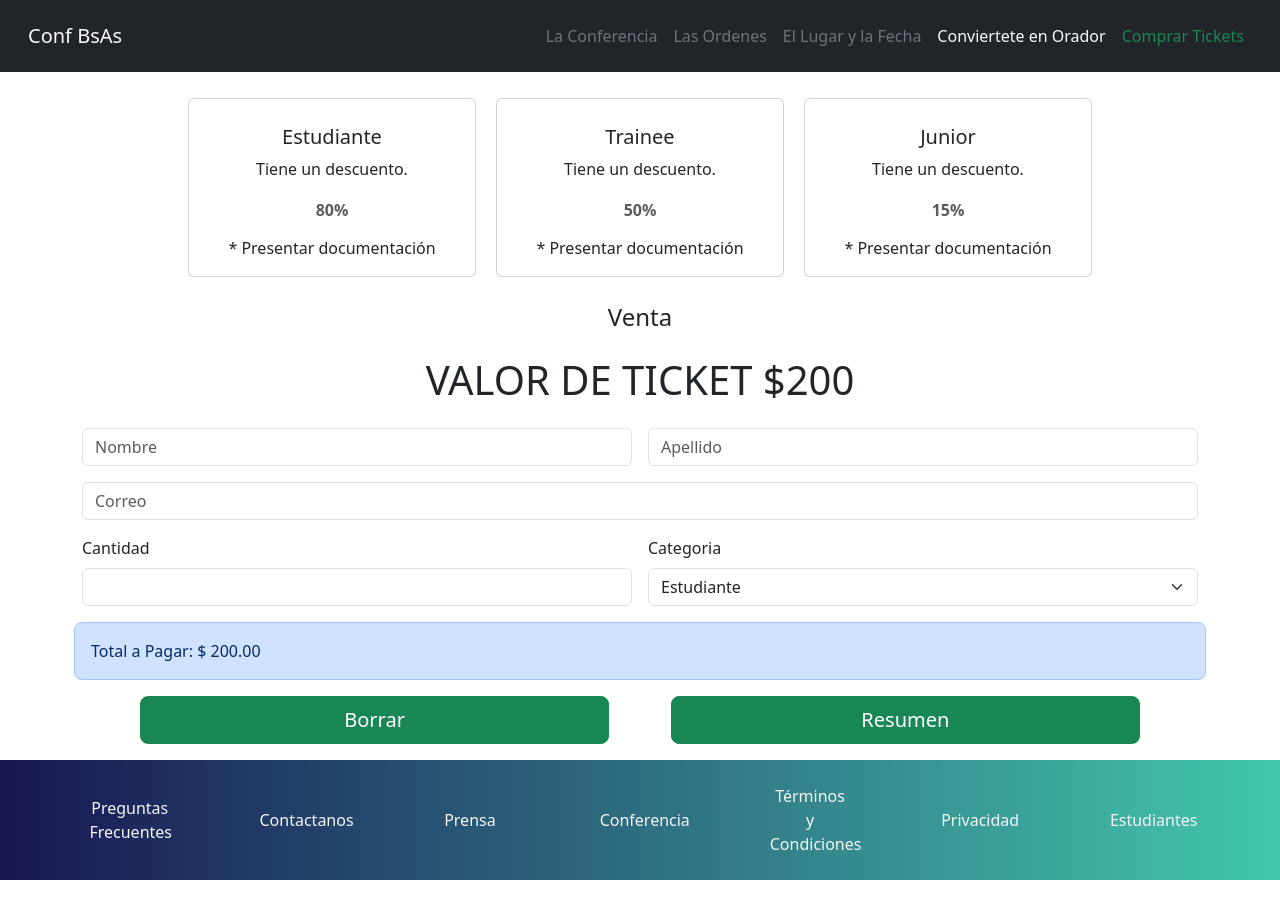
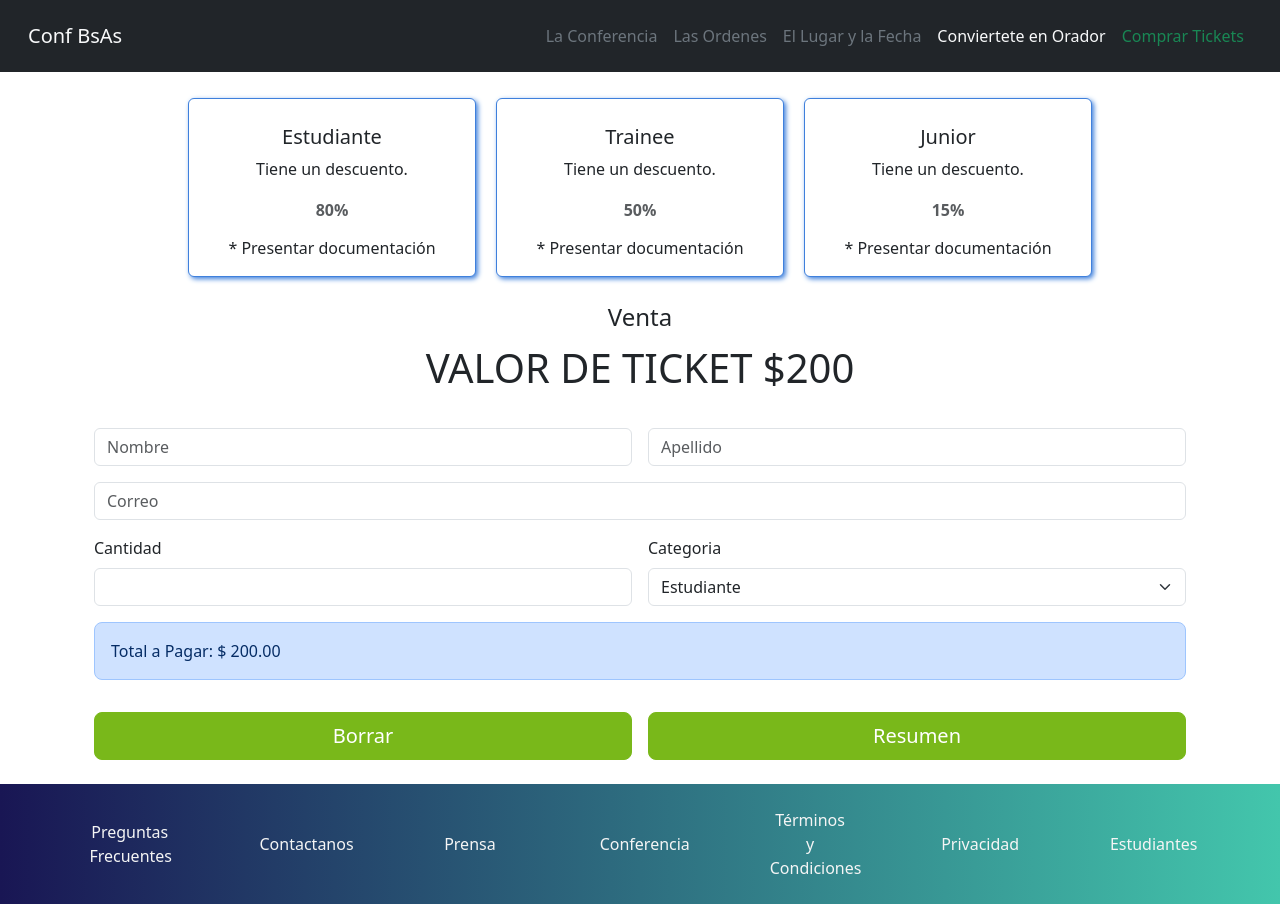
Before and after one commit to YoElDante/practico-CaC-js, a plain HTML site: page index.html in a window 1280 px wide. Before the commit the page ends 880 px from the top, so only its background shows below. Drawn offline with nearby package versions, Linux system fonts and the light colour scheme.

Commit message:
completando trabajo con Bootstrap y CSS

```diff
--- a/index.html
+++ b/index.html
@@ -117,12 +117,12 @@
 		</section>
 
 		<h4 class="d-flex justify-content-center">Venta</h4>
-		<h1 class="d-flex justify-content-center p-3">VALOR DE TICKET $<span id="costoEnTitulo">200</span> </h1>
+		<h1 class="d-flex justify-content-center p-1">VALOR DE TICKET $<span id="costoEnTitulo">200</span> </h1>
 
 		<!-- ---------------------------------------- -->
 		<!--              Formulario                  -->
 		<!-- ---------------------------------------- -->
-		<div class="container">
+		<div class="container p-4">
 			<form class="row g-3" id="formulario">
 				<div class="col-md-6">
 					<input type="text" class="form-control" id="nombre" placeholder="Nombre">
@@ -147,19 +147,24 @@
 				</div>
 
 				<!--Indicador Precio-->
-				<div class="p-3 text-primary-emphasis bg-primary-subtle border border-primary-subtle rounded-3">
-					<span>Total a Pagar: $ </span>
-					<span id="costo">200.00</span>
-				</div>
+					<div>
+						<p class="p-3 text-primary-emphasis bg-primary-subtle border border-primary-subtle rounded-3">Total a Pagar: $
+							<span id="costo">200.00</span>
+						</p>
+					</div>
+
+
 
 				<!--Botones-->
-				<div class="container p-3">
-					<div class="d-flex justify-content-evenly col-md-13 row justify-content-between">
-						<button type="button" class="col-5 btn btn-success btn-lg">Borrar</button>
-						<button type="button" class="col-5 btn btn-success btn-lg">Resumen</button>
+					<div class="col-md-6">
+						<button type="button" class="btnForm col-12 btn btn-success btn-lg">Borrar</button>
 					</div>
-				</div>
+					<div class="col-md-6">
+						<button type="button" class="btnForm col-12 btn btn-success btn-lg">Resumen</button>
+					</div>
+
 			</form>
+
 		</div>
 
 	</main>
--- a/style.css
+++ b/style.css
@@ -7,10 +7,9 @@
 /*          Barra de Navegación             */
 /* ---------------------------------------- */
 
-.nav-link {
-    color:whitesmoke;
+.navbar-toggler {
+    background-color: white;
 }
-
 /* ---------------------------------------- */
 /*            Tarjetas-Boton                */
 /* ---------------------------------------- */
@@ -18,12 +17,32 @@
 .card {
     margin: 10px;
     padding-top: 10px;
+    border-color: rgb(63, 128, 220);
+    box-shadow: 2px 2px 5px  rgb(63, 128, 220);
 }
+/*
+.card :hover{
+    border-color: rgb(63, 128, 220);
+    box-shadow: 2px 2px 5px  rgb(63, 128, 220);
+    border-color: orange;
+    box-shadow: 2px 2px 5px  orange;
+}*/
+
 /* ---------------------------------------- */
 /*              Formulario                  */
 /* ---------------------------------------- */
 
+.btnForm {
+    /*margin-inline: 1px;*/
+    background-color: rgb(121, 184, 26);
+    border-color: rgb(121, 184, 26);
+}
 
+.btn:hover {
+    color: var(--bs-btn-hover-color);
+    background-color:  rgb(92, 140, 20);
+    border-color: rgb(92, 140, 20);
+}
 
 
 /* ---------------------------------------- */
```
